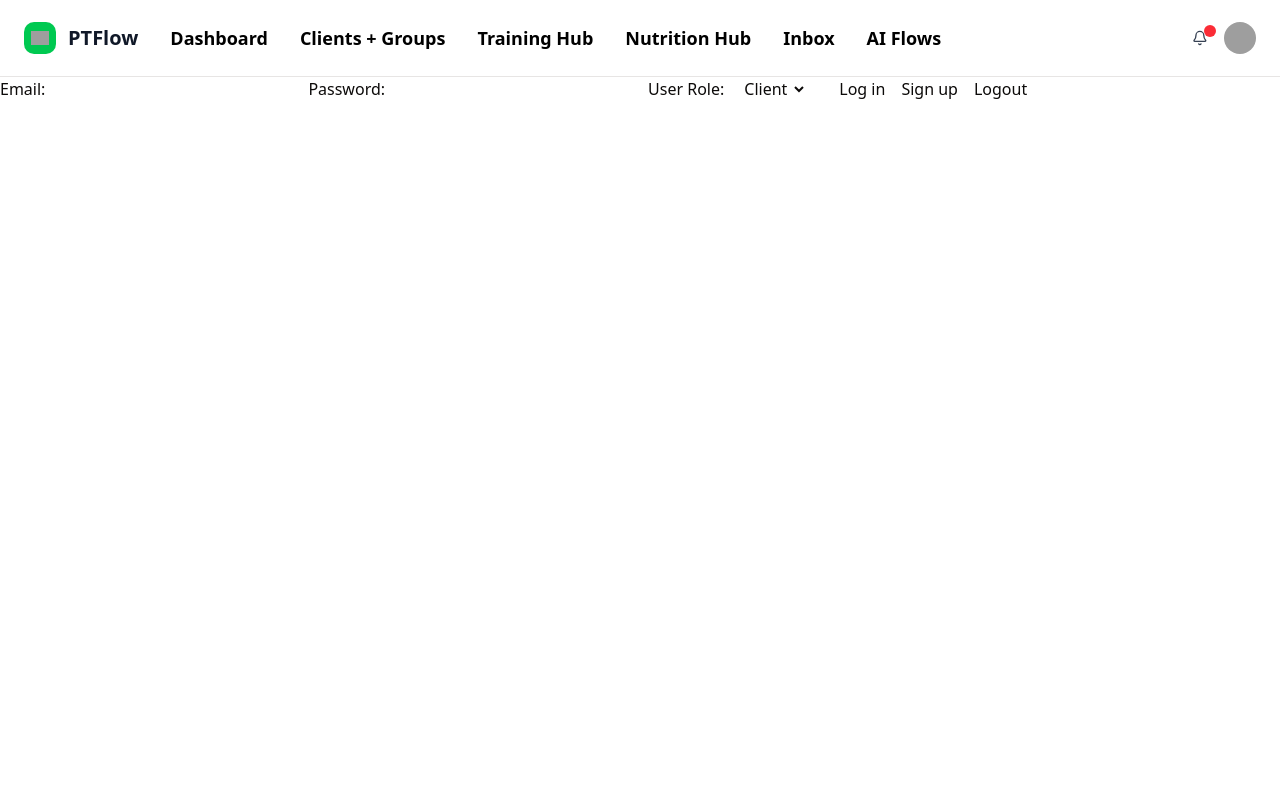
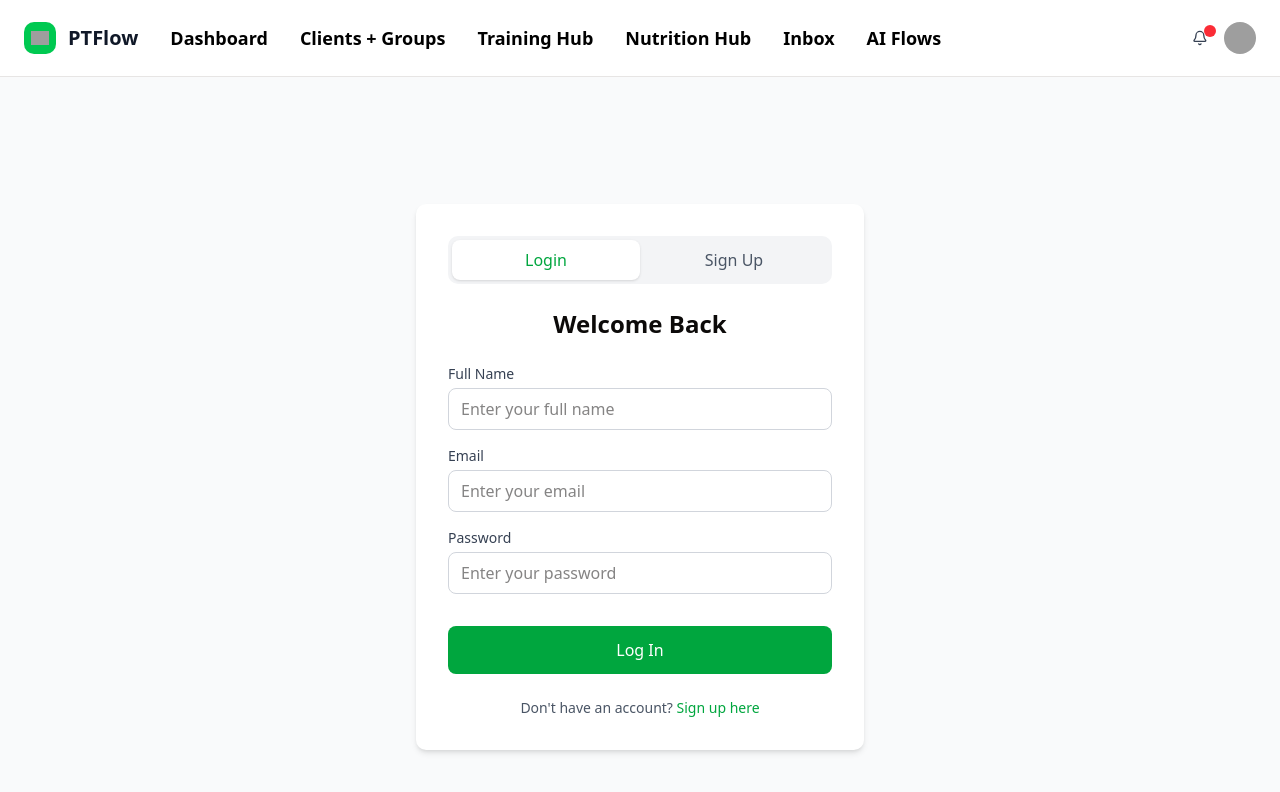
Before and after one commit to SoSerious194/ReactFRNT, a Next.js app: page /login in a window 1280 px wide. Shown: the top 792 px of the page. Built offline with nearby package versions, Linux system fonts and the light colour scheme; grey boxes are pictures that could not be loaded.

Commit message:
feat: signup & login UI

```diff
--- a/src/app/login/actions.ts
+++ b/src/app/login/actions.ts
@@ -35,6 +35,7 @@ export async function signup(formData: FormData) {
     email: formData.get('email') as string,
     password: formData.get('password') as string,
     role: formData.get('user_role') as UserRoleType,
+    full_name: formData.get('full_name') as string,
   }
 
   const { error } = await supabase.auth.signUp({
@@ -43,6 +44,7 @@ export async function signup(formData: FormData) {
     options: {
       data: {
         role: data.role,
+        full_name: data.full_name,
       },
     },
   })
@@ -58,5 +60,12 @@ export async function signup(formData: FormData) {
 export async function logout() {
   const supabase = await createClient()
   await supabase.auth.signOut()
-  redirect('/')
+  redirect('/login')
 }
+
+
+export async function getUser() {
+  const supabase = await createClient()
+  const { data, error } = await supabase.auth.getUser()
+  return data
+}
--- a/src/app/login/page.tsx
+++ b/src/app/login/page.tsx
@@ -1,24 +1,130 @@
+"use client";
+
 import { USER_ROLES } from "@/lib/constant";
-import { login, logout, signup } from "./actions";
+import { login, signup } from "./actions";
+import { useState } from "react";
 
 export default function LoginPage() {
+  const [isLogin, setIsLogin] = useState(true);
+
   return (
-    <form className="flex gap-4">
-      <label htmlFor="email">Email:</label>
-      <input id="email" name="email" type="email" required />
-      <label htmlFor="password">Password:</label>
-      <input id="password" name="password" type="password" required />
+    <div className="min-h-screen bg-gray-50 flex items-center justify-center p-4">
+      <div className="w-full max-w-md">
+        {/* Main Card */}
+        <div className="bg-white rounded-lg shadow-md p-8">
+          {/* Toggle Header */}
+          <div className="flex bg-gray-100 rounded-lg p-1 mb-6">
+            <button
+              type="button"
+              onClick={() => setIsLogin(true)}
+              className={`flex-1 py-2 px-4 rounded-md font-medium transition-colors ${isLogin ? "bg-white text-green-600 shadow-sm" : "text-gray-600 hover:text-gray-800"}`}
+            >
+              Login
+            </button>
+            <button
+              type="button"
+              onClick={() => setIsLogin(false)}
+              className={`flex-1 py-2 px-4 rounded-md font-medium transition-colors ${!isLogin ? "bg-white text-green-600 shadow-sm" : "text-gray-600 hover:text-gray-800"}`}
+            >
+              Sign Up
+            </button>
+          </div>
 
-      <label htmlFor="user_role">User Role:</label>
-      <select id="user_role" name="user_role">
-        <option value={USER_ROLES.CLIENT}>Client</option>
-        <option value={USER_ROLES.COACH}>Coach</option>
-      </select>
+          <h1 className="text-2xl font-bold text-center mb-6">{isLogin ? "Welcome Back" : "Create Account"}</h1>
 
-      <div></div>
-      <button formAction={login}>Log in</button>
-      <button formAction={signup}>Sign up</button>
-      <button formAction={logout}>Logout</button>
-    </form>
+          <form className="space-y-4">
+            {/* Email Field */}
+            <div>
+              <label htmlFor="full_name" className="block text-sm font-medium text-gray-700 mb-1">
+                Full Name
+              </label>
+              <input
+                id="full_name"
+                name="full_name"
+                type="text"
+                required
+                className="w-full px-3 py-2 border border-gray-300 rounded-md focus:outline-none focus:ring-2 focus:ring-blue-500"
+                placeholder="Enter your full name"
+              />
+            </div>
+            <div>
+              <label htmlFor="email" className="block text-sm font-medium text-gray-700 mb-1">
+                Email
+              </label>
+              <input
+                id="email"
+                name="email"
+                type="email"
+                required
+                className="w-full px-3 py-2 border border-gray-300 rounded-md focus:outline-none focus:ring-2 focus:ring-blue-500"
+                placeholder="Enter your email"
+              />
+            </div>
+
+            {/* Password Field */}
+            <div>
+              <label htmlFor="password" className="block text-sm font-medium text-gray-700 mb-1">
+                Password
+              </label>
+              <input
+                id="password"
+                name="password"
+                type="password"
+                required
+                className="w-full px-3 py-2 border border-gray-300 rounded-md focus:outline-none focus:ring-2 focus:ring-blue-500"
+                placeholder="Enter your password"
+              />
+            </div>
+
+            {/* Confirm Password Field - Only for Signup */}
+            {!isLogin && (
+              <div>
+                <label htmlFor="confirmPassword" className="block text-sm font-medium text-gray-700 mb-1">
+                  Confirm Password
+                </label>
+                <input
+                  id="confirmPassword"
+                  name="confirmPassword"
+                  type="password"
+                  required
+                  className="w-full px-3 py-2 border border-gray-300 rounded-md focus:outline-none focus:ring-2 focus:ring-blue-500"
+                  placeholder="Confirm your password"
+                />
+              </div>
+            )}
+
+            {/* User Role Field */}
+            {!isLogin && (
+              <div>
+                <label htmlFor="user_role" className="block text-sm font-medium text-gray-700 mb-1">
+                  User Role
+                </label>
+                <select id="user_role" name="user_role" className="w-full px-3 py-2 border border-gray-300 rounded-md focus:outline-none focus:ring-2 focus:ring-blue-500">
+                  <option value={USER_ROLES.CLIENT}>Client</option>
+                  <option value={USER_ROLES.COACH}>Coach</option>
+                </select>
+              </div>
+            )}
+
+            {/* Action Button */}
+            <div className="pt-4">
+              <button formAction={isLogin ? login : signup} className={`w-full font-medium py-3 px-4 rounded-md transition-colors bg-green-600 hover:bg-green-700 text-white`}>
+                {isLogin ? "Log In" : "Sign Up"}
+              </button>
+            </div>
+          </form>
+
+          {/* Alternative Action */}
+          <div className="mt-6 text-center">
+            <p className="text-sm text-gray-600">
+              {isLogin ? "Don't have an account?" : "Already have an account?"}{" "}
+              <button type="button" onClick={() => setIsLogin(!isLogin)} className={`font-medium hover:underline text-green-600`}>
+                {isLogin ? "Sign up here" : "Log in here"}
+              </button>
+            </p>
+          </div>
+        </div>
+      </div>
+    </div>
   );
 }
--- a/src/app/page.tsx
+++ b/src/app/page.tsx
@@ -1,103 +1,32 @@
-import Image from "next/image";
+import { getUserRole } from "@/lib/roles";
+import { getUser, logout } from "./login/actions";
 
-export default function Home() {
+export default async function Home() {
+  const user = await getUser();
+  const userRole = await getUserRole();
   return (
-    <div className="grid grid-rows-[20px_1fr_20px] items-center justify-items-center min-h-screen p-8 pb-20 gap-16 sm:p-20 font-[family-name:var(--font-geist-sans)]">
-      <main className="flex flex-col gap-[32px] row-start-2 items-center sm:items-start">
-        <Image
-          className="dark:invert"
-          src="/next.svg"
-          alt="Next.js logo"
-          width={180}
-          height={38}
-          priority
-        />
-        <ol className="list-inside list-decimal text-sm/6 text-center sm:text-left font-[family-name:var(--font-geist-mono)]">
-          <li className="mb-2 tracking-[-.01em]">
-            Get started by editing{" "}
-            <code className="bg-black/[.05] dark:bg-white/[.06] px-1 py-0.5 rounded font-[family-name:var(--font-geist-mono)] font-semibold">
-              src/app/page.tsx
-            </code>
-            .
-          </li>
-          <li className="tracking-[-.01em]">
-            Save and see your changes instantly.
-          </li>
-        </ol>
+    <div className="min-h-screen bg-gray-50 flex items-center justify-center p-4">
+      <div className="w-full max-w-md space-y-5">
+        {user && (
+          <div className="mt-6 bg-white rounded-lg shadow-md p-6">
+            <h2 className="text-lg font-semibold mb-3">User Details</h2>
+            <div className="space-y-2">
+              <p>
+                <span className="text-gray-600">Email:</span> {user?.user?.email || "Not available"}
+              </p>
+              <p>
+                <span className="text-gray-600">Role:</span> {userRole || "Not assigned"}
+              </p>
+            </div>
+          </div>
+        )}
 
-        <div className="flex gap-4 items-center flex-col sm:flex-row">
-          <a
-            className="rounded-full border border-solid border-transparent transition-colors flex items-center justify-center bg-foreground text-background gap-2 hover:bg-[#383838] dark:hover:bg-[#ccc] font-medium text-sm sm:text-base h-10 sm:h-12 px-4 sm:px-5 sm:w-auto"
-            href="https://vercel.com/new?utm_source=create-next-app&utm_medium=appdir-template-tw&utm_campaign=create-next-app"
-            target="_blank"
-            rel="noopener noreferrer"
-          >
-            <Image
-              className="dark:invert"
-              src="/vercel.svg"
-              alt="Vercel logomark"
-              width={20}
-              height={20}
-            />
-            Deploy now
-          </a>
-          <a
-            className="rounded-full border border-solid border-black/[.08] dark:border-white/[.145] transition-colors flex items-center justify-center hover:bg-[#f2f2f2] dark:hover:bg-[#1a1a1a] hover:border-transparent font-medium text-sm sm:text-base h-10 sm:h-12 px-4 sm:px-5 w-full sm:w-auto md:w-[158px]"
-            href="https://nextjs.org/docs?utm_source=create-next-app&utm_medium=appdir-template-tw&utm_campaign=create-next-app"
-            target="_blank"
-            rel="noopener noreferrer"
-          >
-            Read our docs
-          </a>
-        </div>
-      </main>
-      <footer className="row-start-3 flex gap-[24px] flex-wrap items-center justify-center">
-        <a
-          className="flex items-center gap-2 hover:underline hover:underline-offset-4"
-          href="https://nextjs.org/learn?utm_source=create-next-app&utm_medium=appdir-template-tw&utm_campaign=create-next-app"
-          target="_blank"
-          rel="noopener noreferrer"
-        >
-          <Image
-            aria-hidden
-            src="/file.svg"
-            alt="File icon"
-            width={16}
-            height={16}
-          />
-          Learn
-        </a>
-        <a
-          className="flex items-center gap-2 hover:underline hover:underline-offset-4"
-          href="https://vercel.com/templates?framework=next.js&utm_source=create-next-app&utm_medium=appdir-template-tw&utm_campaign=create-next-app"
-          target="_blank"
-          rel="noopener noreferrer"
-        >
-          <Image
-            aria-hidden
-            src="/window.svg"
-            alt="Window icon"
-            width={16}
-            height={16}
-          />
-          Examples
-        </a>
-        <a
-          className="flex items-center gap-2 hover:underline hover:underline-offset-4"
-          href="https://nextjs.org?utm_source=create-next-app&utm_medium=appdir-template-tw&utm_campaign=create-next-app"
-          target="_blank"
-          rel="noopener noreferrer"
-        >
-          <Image
-            aria-hidden
-            src="/globe.svg"
-            alt="Globe icon"
-            width={16}
-            height={16}
-          />
-          Go to nextjs.org →
-        </a>
-      </footer>
+        {user && (
+          <button onClick={logout} className="w-full bg-red-600 hover:bg-red-700 text-white font-medium py-2 px-4 rounded-md">
+            Logout
+          </button>
+        )}
+      </div>
     </div>
   );
 }
--- a/src/lib/roles.ts
+++ b/src/lib/roles.ts
@@ -20,6 +20,5 @@ export const getUserRole = async () => {
   if (!session) return null;
 
   const jwt: CustomJwtType = jwtDecode(session.access_token);
-  console.log("🚀 ~ getUserRole ~ jwt:", jwt)
   return jwt.user_role ?? null;
 };
```
